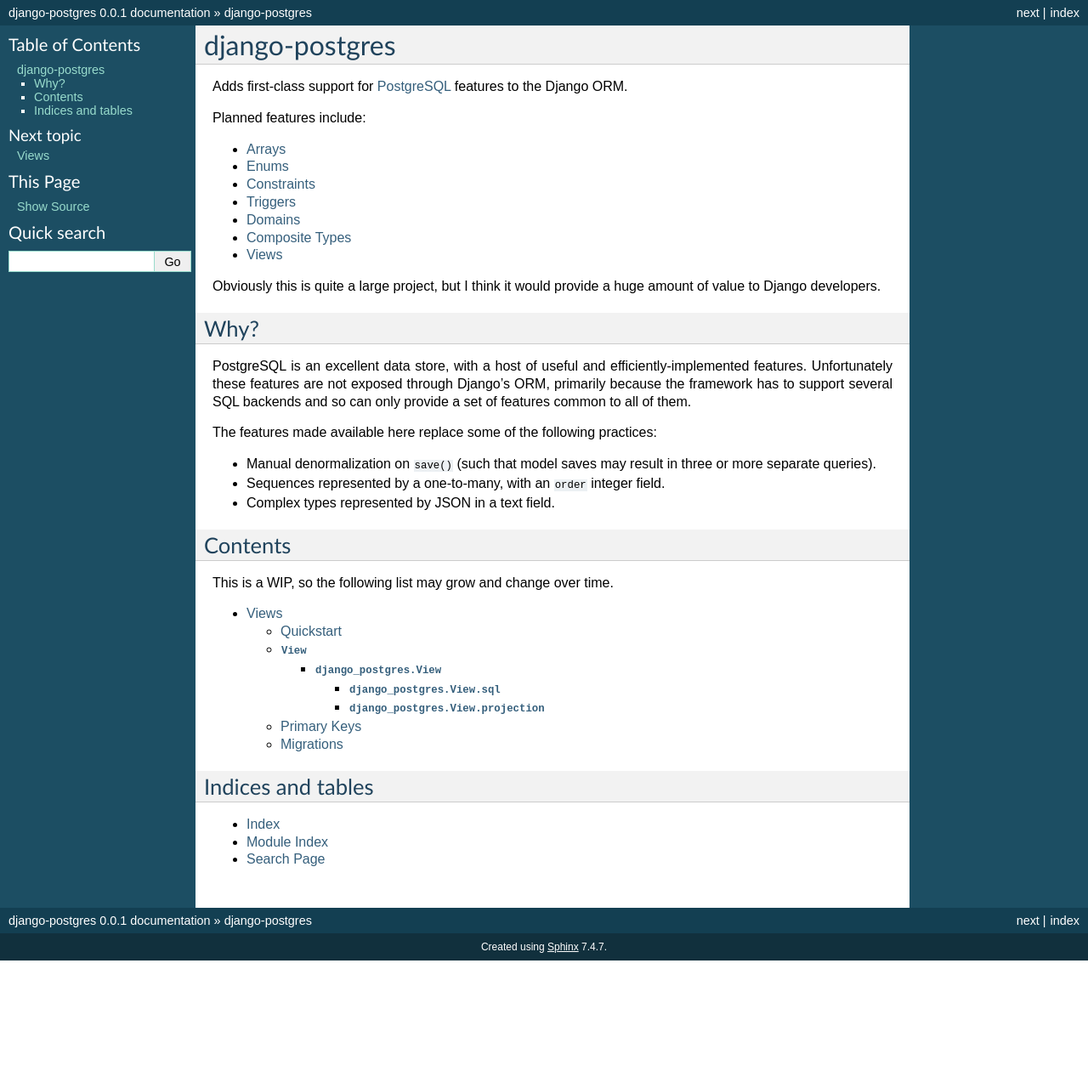
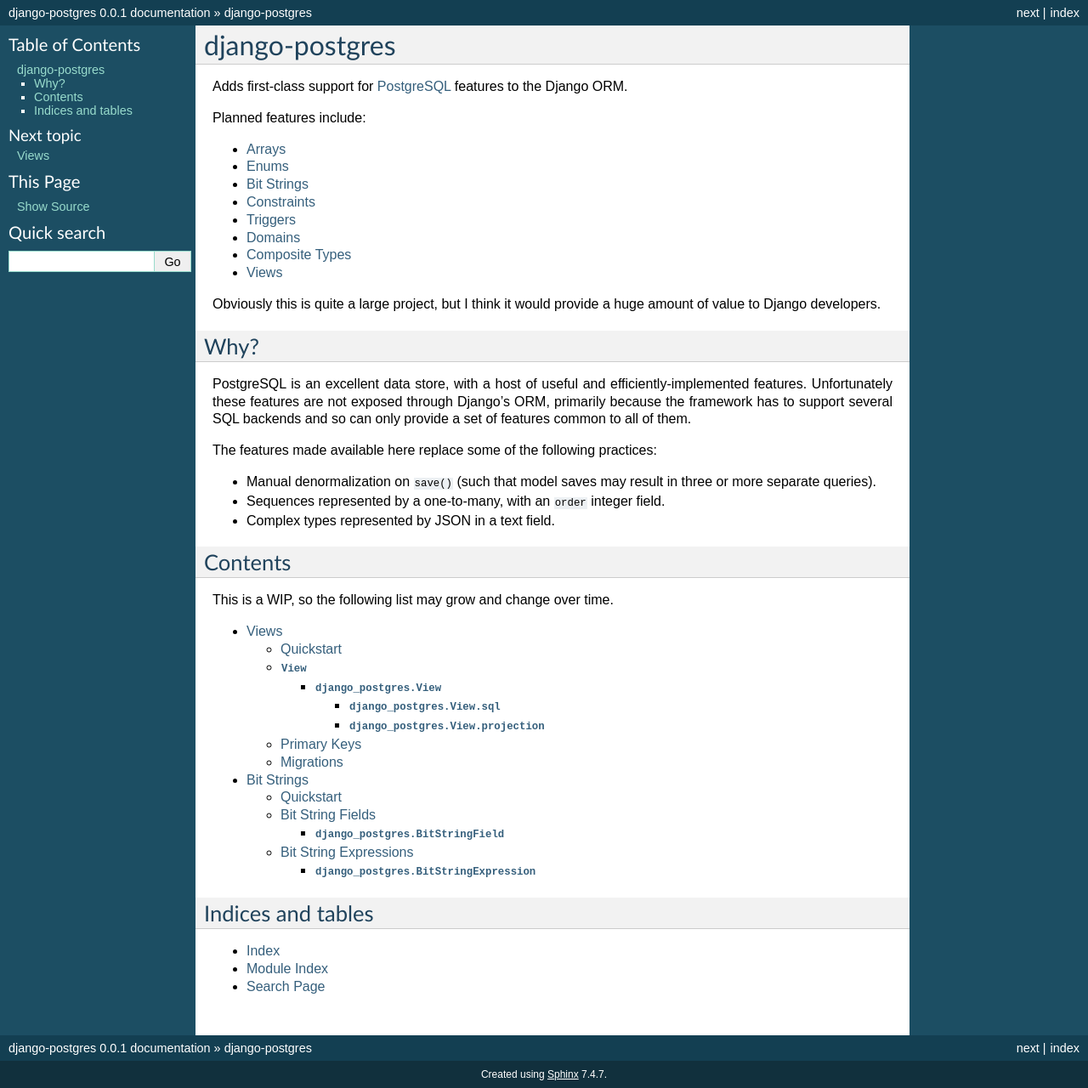
Before and after one commit to mypebble/django-pgviews, a Sphinx documentation site: the page built from doc/index.rst, in a window 1280 px wide. Shown: the whole page at 85% size. Built offline with Sphinx 7.4.7, drawn with Linux system fonts in a browser that asks for light colours; before the commit the page ends 1130 px from its top, so only the background shows below that; some of the changed lines change nothing that is shown.

Commit message:
Added documentation on to-be-written BitStringField.

```diff
--- /dev/null
+++ b/doc/bitstrings.rst
@@ -0,0 +1,121 @@
+===========
+Bit Strings
+===========
+
+Postgres has a `bit string`_ type, which is exposed by django-postgres as
+:class:`~django_postgres.BitStringField` and the
+:class:`~django_postgres.BitStringExpression` helper (aliased as
+``django_postgres.B``). The representation of bit strings in Python is handled
+by the `python-bitstring`_ library (a dependency of ``django-postgres``).
+
+.. _bit string: http://www.postgresql.org/docs/9.1/static/arrays.html
+.. _python-bitstring: http://packages.python.org/bitstring
+
+
+Quickstart
+==========
+
+Given the following ``models.py``::
+
+    from django.db import models
+    import django_postgres
+
+    class BloomFilter(models.Model):
+        name = models.CharField(max_length=100)
+        bitmap = django_postgres.BitStringField(max_length=8)
+
+You can create objects with bit strings, and update them like so::
+
+    >>> from bitstring import Bits
+    >>> from models import BloomFilter
+
+    >>> bloom = BloomFilter.objects.create(name='test')
+    INSERT INTO myapp_bloomfilter
+      (name, bitmap) VALUES ('test', B'00000000')
+      RETURNING myapp_bloomfilter.id;
+
+    >>> print bloom.bitmap
+    Bits('0x00')
+    >>> bloom.bitmap |= Bits(bin='00100000')
+    >>> print bloom.bitmap
+    Bits('0x20')
+
+    >>> bloom.save(force_update=True)
+    UPDATE myapp_bloomfilter SET bitmap = B'00100000'
+     WHERE myapp_bloomfilter.id = 1;
+
+Several query lookups are defined for filtering on bit strings. Standard
+equality::
+
+    >>> BloomFilter.objects.filter(bitmap='00100000')
+    SELECT * FROM myapp_bloomfilter WHERE bitmap = B'00100000';
+
+You can also test against bitwise comparison operators (``and``, ``or`` and
+``xor``). The SQL produced is slightly convoluted, due to the few functions
+provided by Postgres::
+
+    >>> BloomFilter.objects.filter(bitmap__and='00010000')
+    SELECT * FROM myapp_bloomfilter WHERE position(B'1' IN bitmap & B'00010000') > 0
+    >>> BloomFilter.objects.filter(bitmap__or='00010000')
+    SELECT * FROM myapp_bloomfilter WHERE position(B'1' IN bitmap | B'00010000') > 0
+    >>> BloomFilter.objects.filter(bitmap__xor='00010000')
+    SELECT * FROM myapp_bloomfilter WHERE position(B'1' IN bitmap # B'00010000') > 0
+
+Finally, you can also test the zero-ness of left- and right-shifted bit
+strings::
+
+    >>> BloomFilter.objects.filter(bitmap__lshift=3)
+    SELECT * FROM myapp_bloomfilter WHERE position(B'1' IN bitmap << 3) > 0
+    >>> BloomFilter.objects.filter(bitmap__rshift=3)
+    SELECT * FROM myapp_bloomfilter WHERE position(B'1' IN bitmap >> 3) > 0
+
+
+Bit String Fields
+=================
+
+.. class:: django_postgres.BitStringField(max_length=1[, varying=False, ...])
+
+  A bit string field, represented by the Postgres ``BIT`` or ``VARBIT`` types.
+
+  :param max_length:
+    The length (in bits) of this field.
+  :param varying:
+    Use a ``VARBIT`` instead of ``BIT``. Not recommended; it may cause strange
+    querying behavior or length mismatch errors.
+
+  If ``varying`` is True and ``max_length`` is ``None``, a ``VARBIT`` of
+  unlimited length will be created.
+
+  Other parameters (``null``, ``default`` etc.) behave in the normal way for
+  a Django field.
+
+
+Bit String Expressions
+======================
+
+It's useful to be able to atomically modify bit strings in the database, in a
+manner similar to Django's `F-expressions <https://docs.djangoproject.com/en/dev/topics/db/queries/#query-expressions>`_.
+For this reason, :class:`~django_postgres.BitStringExpression` is provided,
+and aliased as ``django_postgres.B`` for convenience.
+
+Here's a short example::
+
+    >>> from django_postgres import B
+    >>> BloomFilter.objects.filter(id=1).update(bitmap=B('bitmap') | '00001000')
+    UPDATE myapp_bloomfilter SET bitmap = bitmap | B'00001000'
+     WHERE myapp_bloomfilter.id = 1;
+    >>> bloom = BloomFilter.objects.get(id=1)
+    >>> print bloom.bitmap
+    Bits('0x28')
+
+.. class:: django_postgres.BitStringExpression(field_name)
+
+  The following operators are supported:
+
+  -   Concatenation (``+``)
+  -   Bitwise AND (``&``)
+  -   Bitwise OR (``|``)
+  -   Bitwise XOR (``^``)
+  -   Bitwise NOT (``~``)
+  -   Bitwise left-shift (``<<``)
+  -   Bitwise right-shift (``>>``)
--- a/doc/index.rst
+++ b/doc/index.rst
@@ -9,6 +9,7 @@
 
 -  `Arrays <http://www.postgresql.org/docs/9.1/static/arrays.html>`_
 -  `Enums <http://www.postgresql.org/docs/9.1/static/datatype-enum.html>`_
+-  `Bit Strings <http://www.postgresql.org/docs/9.1/static/datatype-bit.html>`_
 -  `Constraints <http://www.postgresql.org/docs/9.1/static/ddl-constraints.html>`_
 -  `Triggers <http://www.postgresql.org/docs/9.1/static/sql-createtrigger.html>`_
 -  `Domains <http://www.postgresql.org/docs/9.1/static/sql-createdomain.html>`_
@@ -44,6 +45,7 @@
    :maxdepth: 4
 
    views
+   bitstrings
 
 
 Indices and tables
```
